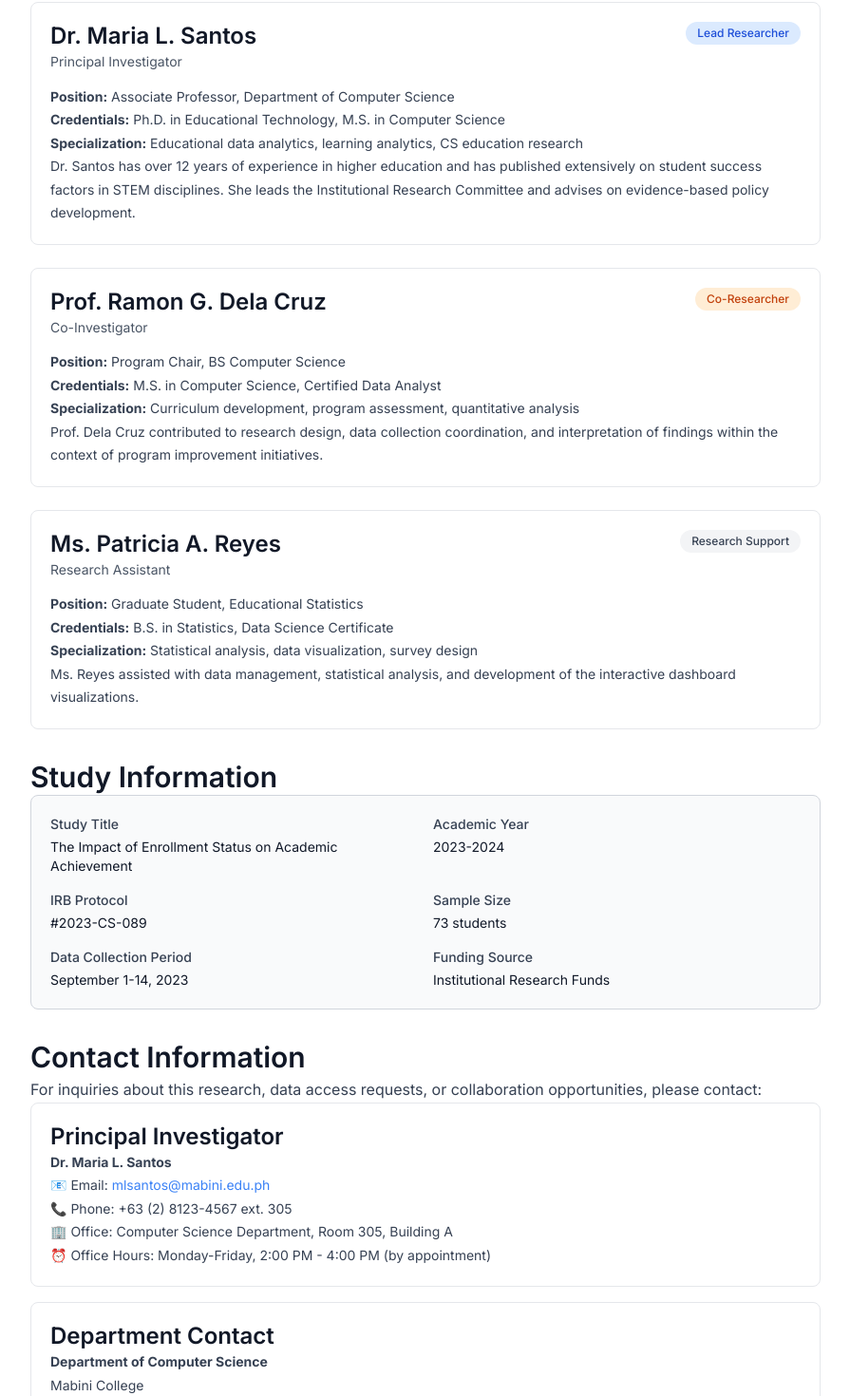
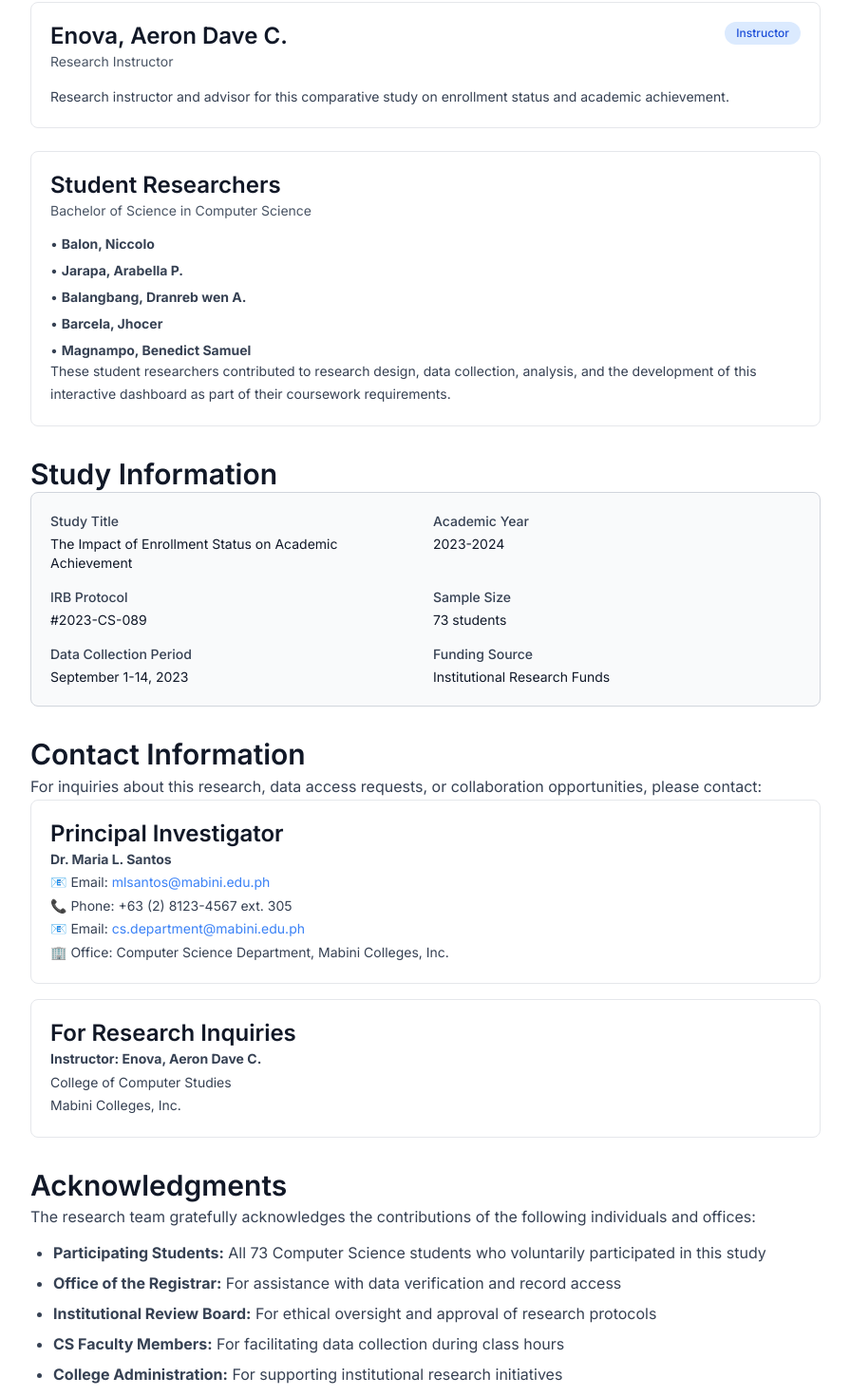
Before and after one commit to Cerjho/academic-study-dashboard, a Next.js app: page /about in a window 1280 px wide. Shown: the part 922-2392 px from the top of the page at 95% size, without its empty margins (192-1087 px from the left). Built offline with nearby package versions, Linux system fonts and the light colour scheme.

Commit message:
Update data to match research paper: GWA distribution, study habits (daily), color scheme (red for irregular), and research team

```diff
--- a/scripts/validate-data.ts
+++ b/scripts/validate-data.ts
@@ -27,7 +27,7 @@ if (validation.valid) {
   console.log(`   Regular Students: ${respondents.enrollmentDistribution[0].count} (${respondents.enrollmentDistribution[0].percentage}%)`);
   console.log(`   Irregular Students: ${respondents.enrollmentDistribution[1].count} (${respondents.enrollmentDistribution[1].percentage}%)`);
   console.log(`   GWA Categories: ${gwa.categories.length}`);
-  console.log(`   Study Hour Ranges: ${studyHabits.studyHoursPerWeek.length}`);
+  console.log(`   Study Hour Ranges: ${studyHabits.studyHoursPerDay.length}`);
   console.log(`   Correlation Coefficient: ${studyHabits.correlationCoefficient}`);
 } else {
   console.error('❌ Data validation failed:\n');
--- a/src/app/about/page.tsx
+++ b/src/app/about/page.tsx
@@ -97,93 +97,48 @@ export default function AboutPage() {
               Research Team
             </h2>
             <div className="space-y-6">
-              {/* Principal Investigator */}
+              {/* Research Instructor */}
               <div className="rounded-lg border border-gray-200 p-5">
                 <div className="mb-3 flex items-start justify-between">
                   <div>
                     <h3 className="text-lg font-semibold text-gray-900">
-                      Dr. Maria L. Santos
+                      Enova, Aeron Dave C.
                     </h3>
                     <p className="text-sm text-gray-600">
-                      Principal Investigator
+                      Research Instructor
                     </p>
                   </div>
                   <span className="rounded-full bg-regular-100 px-3 py-1 text-xs font-medium text-regular-700">
-                    Lead Researcher
+                    Instructor
                   </span>
                 </div>
-                <p className="mb-3 text-sm text-gray-700 leading-relaxed">
-                  <strong>Position:</strong> Associate Professor, Department of
-                  Computer Science
-                  <br />
-                  <strong>Credentials:</strong> Ph.D. in Educational Technology,
-                  M.S. in Computer Science
-                  <br />
-                  <strong>Specialization:</strong> Educational data analytics,
-                  learning analytics, CS education research
-                </p>
                 <p className="text-sm text-gray-700 leading-relaxed">
-                  Dr. Santos has over 12 years of experience in higher education
-                  and has published extensively on student success factors in
-                  STEM disciplines. She leads the Institutional Research
-                  Committee and advises on evidence-based policy development.
+                  Research instructor and advisor for this comparative study on
+                  enrollment status and academic achievement.
                 </p>
               </div>
 
-              {/* Co-Investigators */}
+              {/* Student Researchers */}
               <div className="rounded-lg border border-gray-200 p-5">
-                <div className="mb-3 flex items-start justify-between">
-                  <div>
-                    <h3 className="text-lg font-semibold text-gray-900">
-                      Prof. Ramon G. Dela Cruz
-                    </h3>
-                    <p className="text-sm text-gray-600">Co-Investigator</p>
-                  </div>
-                  <span className="rounded-full bg-irregular-100 px-3 py-1 text-xs font-medium text-irregular-700">
-                    Co-Researcher
-                  </span>
+                <div className="mb-3">
+                  <h3 className="text-lg font-semibold text-gray-900 mb-2">
+                    Student Researchers
+                  </h3>
+                  <p className="text-sm text-gray-600">
+                    Bachelor of Science in Computer Science
+                  </p>
                 </div>
-                <p className="mb-3 text-sm text-gray-700 leading-relaxed">
-                  <strong>Position:</strong> Program Chair, BS Computer Science
-                  <br />
-                  <strong>Credentials:</strong> M.S. in Computer Science,
-                  Certified Data Analyst
-                  <br />
-                  <strong>Specialization:</strong> Curriculum development,
-                  program assessment, quantitative analysis
-                </p>
-                <p className="text-sm text-gray-700 leading-relaxed">
-                  Prof. Dela Cruz contributed to research design, data
-                  collection coordination, and interpretation of findings within
-                  the context of program improvement initiatives.
-                </p>
-              </div>
-
-              <div className="rounded-lg border border-gray-200 p-5">
-                <div className="mb-3 flex items-start justify-between">
-                  <div>
-                    <h3 className="text-lg font-semibold text-gray-900">
-                      Ms. Patricia A. Reyes
-                    </h3>
-                    <p className="text-sm text-gray-600">Research Assistant</p>
-                  </div>
-                  <span className="rounded-full bg-gray-100 px-3 py-1 text-xs font-medium text-gray-700">
-                    Research Support
-                  </span>
-                </div>
-                <p className="mb-3 text-sm text-gray-700 leading-relaxed">
-                  <strong>Position:</strong> Graduate Student, Educational
-                  Statistics
-                  <br />
-                  <strong>Credentials:</strong> B.S. in Statistics, Data Science
-                  Certificate
-                  <br />
-                  <strong>Specialization:</strong> Statistical analysis, data
-                  visualization, survey design
-                </p>
-                <p className="text-sm text-gray-700 leading-relaxed">
-                  Ms. Reyes assisted with data management, statistical analysis,
-                  and development of the interactive dashboard visualizations.
+                <ul className="space-y-2 text-sm text-gray-700">
+                  <li>• <strong>Balon, Niccolo</strong></li>
+                  <li>• <strong>Jarapa, Arabella P.</strong></li>
+                  <li>• <strong>Balangbang, Dranreb wen A.</strong></li>
+                  <li>• <strong>Barcela, Jhocer</strong></li>
+                  <li>• <strong>Magnampo, Benedict Samuel</strong></li>
+                </ul>
+                <p className="mt-3 text-sm text-gray-700 leading-relaxed">
+                  These student researchers contributed to research design, data
+                  collection, analysis, and the development of this interactive
+                  dashboard as part of their coursework requirements.
                 </p>
               </div>
             </div>
@@ -274,28 +229,6 @@ export default function AboutPage() {
                     📞 Phone: +63 (2) 8123-4567 ext. 305
                   </p>
                   <p className="mb-1 text-sm text-gray-700">
-                    🏢 Office: Computer Science Department, Room 305, Building A
-                  </p>
-                  <p className="text-sm text-gray-700">
-                    ⏰ Office Hours: Monday-Friday, 2:00 PM - 4:00 PM (by
-                    appointment)
-                  </p>
-                </address>
-              </div>
-
-              <div className="mt-4 rounded-lg border border-gray-200 p-5">
-                <h3 className="mb-3 text-lg font-semibold text-gray-900">
-                  Department Contact
-                </h3>
-                <address className="not-italic">
-                  <p className="mb-1 text-sm text-gray-700">
-                    <strong>Department of Computer Science</strong>
-                  </p>
-                  <p className="mb-1 text-sm text-gray-700">Mabini College</p>
-                  <p className="mb-1 text-sm text-gray-700">
-                    123 Academic Avenue, Quezon City, Philippines
-                  </p>
-                  <p className="mb-1 text-sm text-gray-700">
                     📧 Email:{' '}
                     <a
                       href="mailto:cs.department@mabini.edu.ph"
@@ -305,13 +238,24 @@ export default function AboutPage() {
                     </a>
                   </p>
                   <p className="text-sm text-gray-700">
-                    🌐 Website:{' '}
-                    <a
-                      href="https://www.mabini.edu.ph/cs"
-                      className="text-regular-600 hover:text-regular-700 underline"
-                    >
-                      www.mabini.edu.ph/cs
-                    </a>
+                    🏢 Office: Computer Science Department, Mabini Colleges, Inc.
+                  </p>
+                </address>
+              </div>
+
+              <div className="mt-4 rounded-lg border border-gray-200 p-5">
+                <h3 className="mb-3 text-lg font-semibold text-gray-900">
+                  For Research Inquiries
+                </h3>
+                <address className="not-italic">
+                  <p className="mb-1 text-sm text-gray-700">
+                    <strong>Instructor: Enova, Aeron Dave C.</strong>
+                  </p>
+                  <p className="mb-1 text-sm text-gray-700">
+                    College of Computer Studies
+                  </p>
+                  <p className="text-sm text-gray-700">
+                    Mabini Colleges, Inc.
                   </p>
                 </address>
               </div>
--- a/src/app/dashboard/page.tsx
+++ b/src/app/dashboard/page.tsx
@@ -250,10 +250,10 @@ export default function DashboardPage() {
           >
             <ChartContainer
               title="Study Hours vs Academic Performance"
-              description="Trend analysis showing the relationship between study time and GWA"
+              description="Trend analysis showing the relationship between daily study time and GWA"
             >
               <StudyHoursLineChart
-                data={studyHabitsData.studyHoursPerWeek.map((range) => ({
+                data={studyHabitsData.studyHoursPerDay.map((range) => ({
                   hoursRange: range.hoursRange,
                   regularGWA: range.regular.avgGWA,
                   irregularGWA: range.irregular.avgGWA,
--- a/src/app/globals.css
+++ b/src/app/globals.css
@@ -8,7 +8,7 @@
 :root {
   /* Brand Colors */
   --color-regular: #3b82f6;
-  --color-irregular: #f97316;
+  --color-irregular: #ef4444;
   --color-neutral: #6b7280;
 
   /* Semantic Colors */
@@ -71,16 +71,16 @@
   --color-regular-900: #1e3a8a;
 
   --color-irregular-*: initial;
-  --color-irregular-50: #fff7ed;
-  --color-irregular-100: #ffedd5;
-  --color-irregular-200: #fed7aa;
-  --color-irregular-300: #fdba74;
-  --color-irregular-400: #fb923c;
-  --color-irregular-500: #f97316;
-  --color-irregular-600: #ea580c;
-  --color-irregular-700: #c2410c;
-  --color-irregular-800: #9a3412;
-  --color-irregular-900: #7c2d12;
+  --color-irregular-50: #fef2f2;
+  --color-irregular-100: #fee2e2;
+  --color-irregular-200: #fecaca;
+  --color-irregular-300: #fca5a5;
+  --color-irregular-400: #f87171;
+  --color-irregular-500: #ef4444;
+  --color-irregular-600: #dc2626;
+  --color-irregular-700: #b91c1c;
+  --color-irregular-800: #991b1b;
+  --color-irregular-900: #7f1d1d;
 
   /* Font Family */
   --font-sans: var(--font-sans);
--- a/src/data/respondents.json
+++ b/src/data/respondents.json
@@ -18,7 +18,7 @@
       "status": "Irregular",
       "count": 18,
       "percentage": 24.66,
-      "color": "#F97316"
+      "color": "#EF4444"
     }
   ]
 }
--- a/src/lib/constants.ts
+++ b/src/lib/constants.ts
@@ -32,7 +32,7 @@ export const ENROLLMENT_STATUS = {
 export const COLORS = {
   // Primary colors for enrollment status
   REGULAR: '#3B82F6', // Blue-500
-  IRREGULAR: '#F97316', // Orange-500
+  IRREGULAR: '#EF4444', // Red-500
 
   // Supporting colors
   NEUTRAL: '#6B7280', // Gray-500
@@ -47,7 +47,7 @@ export const COLORS = {
   // Chart colors (extended palette for multiple series)
   CHART_PALETTE: [
     '#3B82F6', // Blue
-    '#F97316', // Orange
+    '#EF4444', // Red
     '#10B981', // Green
     '#8B5CF6', // Purple
     '#F59E0B', // Amber
--- a/src/lib/validation.ts
+++ b/src/lib/validation.ts
@@ -114,7 +114,7 @@ export function validateStudyHabitsData(
   )?.count;
 
   // Check regular student counts
-  const regularSum = studyData.studyHoursPerWeek.reduce(
+  const regularSum = studyData.studyHoursPerDay.reduce(
     (sum, range) => sum + range.regular.count,
     0
   );
@@ -125,7 +125,7 @@ export function validateStudyHabitsData(
   }
 
   // Check irregular student counts
-  const irregularSum = studyData.studyHoursPerWeek.reduce(
+  const irregularSum = studyData.studyHoursPerDay.reduce(
     (sum, range) => sum + range.irregular.count,
     0
   );
--- a/src/types/study.ts
+++ b/src/types/study.ts
@@ -65,6 +65,7 @@ export interface StudyHoursData {
 }
 
 export interface StudyHabitsData {
-  studyHoursPerWeek: StudyHoursData[];
+  studyHoursPerDay: StudyHoursData[];
   correlationCoefficient: number;
+  note?: string;
 }
```
Also changed, not shown: src/data/gwaDistribution.json (+38 -38 lines), src/data/studyHabits.json (+28 -27 lines), src/data/README.md, 1 other file (tests, documents, lock files or other folders).
